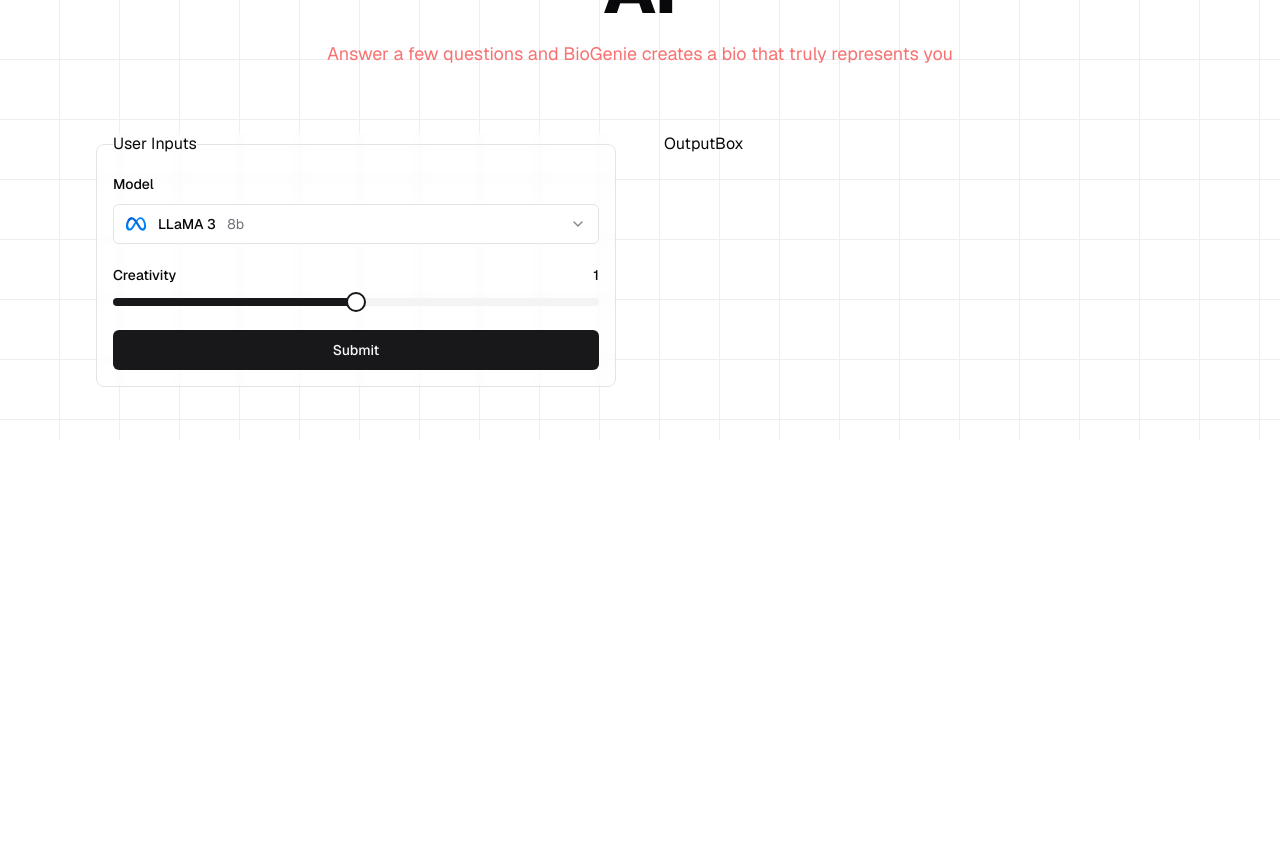
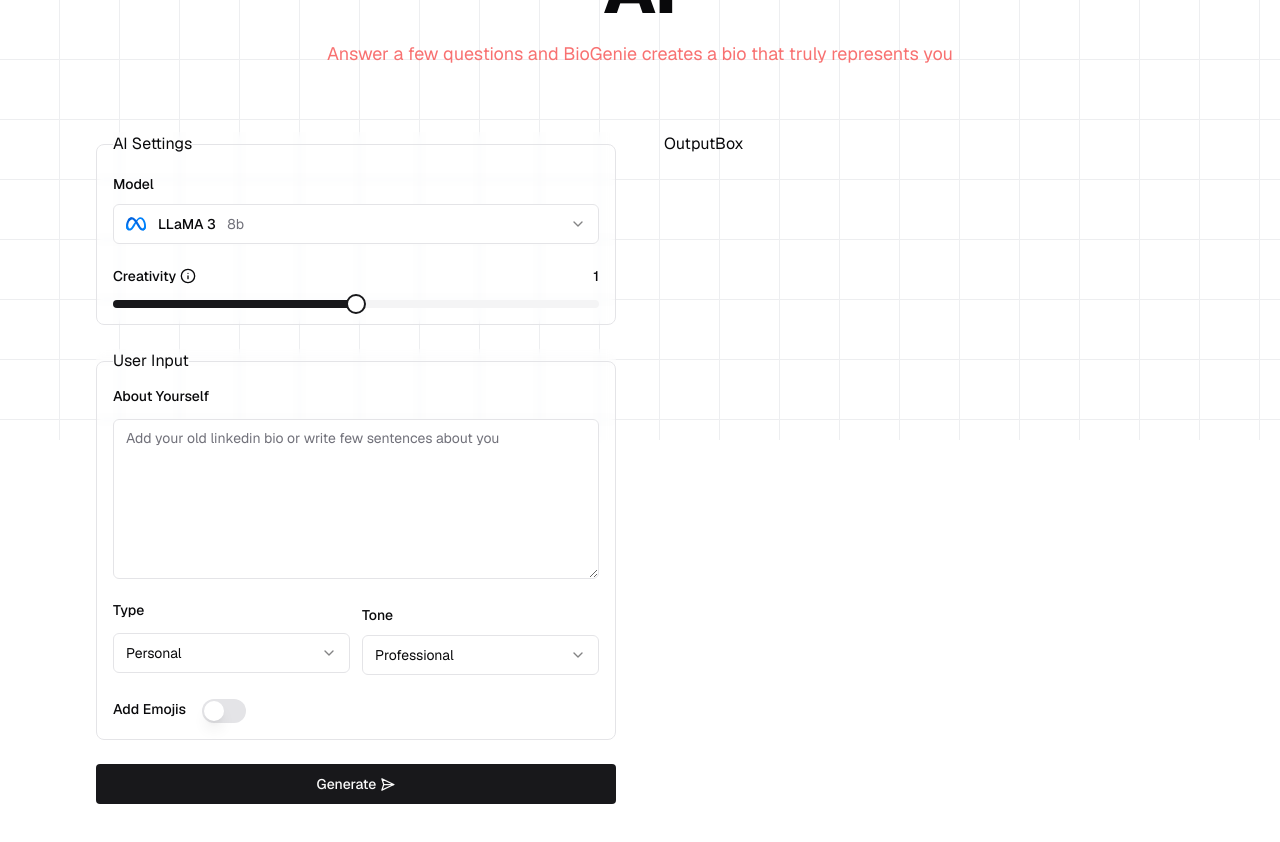
Before and after one commit to Stroller15/BioGenie-ai, a Next.js app: page / in a window 1280 px wide. Shown: the part 360-1202 px from the top of the page. Before the commit the page ends 843 px from the top, so only its background shows below. Built offline with nearby package versions, Linux system fonts and the light colour scheme.

Commit message:
add use input form field and settings

```diff
--- a/src/app/layout.tsx
+++ b/src/app/layout.tsx
@@ -5,6 +5,7 @@ import { GeistSans } from 'geist/font/sans';
 import "./globals.css";
 import { cn } from "@/lib/utils";
 import GridPattern from "@/components/magicui/grid-pattern";
+import { TooltipProvider } from "@/components/ui/tooltip";
 
 
 export const metadata: Metadata = {
@@ -21,7 +22,9 @@ export default function RootLayout({
     <html lang="en">
       <body className={cn(GeistSans.variable, "font-sans ")}>
         <GridPattern width={60} height={60} className="-z-10 opacity-60"/>
-        {children}
+        <TooltipProvider>
+          {children}
+        </TooltipProvider>
       </body>
     </html>
   );
--- a/src/components/magicui/grid-pattern.tsx
+++ b/src/components/magicui/grid-pattern.tsx
@@ -28,7 +28,7 @@ export function GridPattern({
     <svg
       aria-hidden="true"
       className={cn(
-        "pointer-events-none absolute inset-0 h-full w-full fill-gray-400/30 stroke-gray-400/30",
+        "pointer-events-none fixed inset-0 h-full w-full fill-gray-400/30 stroke-gray-400/30",
         className,
       )}
       {...props}
--- a/src/components/shared/InputBox.tsx
+++ b/src/components/shared/InputBox.tsx
@@ -4,9 +4,16 @@ import React from "react";
 import { useForm } from "react-hook-form";
 import { zodResolver } from "@hookform/resolvers/zod";
 import { z } from "zod";
-import { Slider } from "@/components/ui/slider"
+import { Slider } from "@/components/ui/slider";
+import MetaIcon from "../icons/MetaIcon";
+import MistralIcon from "../icons/MistralIcon";
+import GemmaIcon from "../icons/GemmaIcon";
+import WhisperIcon from "../icons/WhisperIcon";
+import { Button } from "@/components/ui/button";
+import { Switch } from "@/components/ui/switch"
 
-import { Button } from "@/components/ui/button";
+
+
 import {
   Form,
   FormControl,
@@ -16,7 +23,6 @@ import {
   FormLabel,
   FormMessage,
 } from "@/components/ui/form";
-import { Input } from "@/components/ui/input";
 import {
   Select,
   SelectContent,
@@ -24,10 +30,14 @@ import {
   SelectTrigger,
   SelectValue,
 } from "@/components/ui/select";
-import MetaIcon from "../icons/MetaIcon";
-import MistralIcon from "../icons/MistralIcon";
-import GemmaIcon from "../icons/GemmaIcon";
-import WhisperIcon from "../icons/WhisperIcon";
+import {
+  Tooltip,
+  TooltipContent,
+  TooltipProvider,
+  TooltipTrigger,
+} from "@/components/ui/tooltip";
+import { Info, SendHorizontal } from "lucide-react";
+import { Textarea } from "../ui/textarea";
 
 const formSchema = z.object({
   model: z.string().min(1, "Model is required"),
@@ -79,7 +89,6 @@ const InputBox = () => {
     console.log(values);
   }
 
-
   return (
     <div className="relative flex flex-col items-start gap-8">
       <Form {...form}>
@@ -88,7 +97,7 @@ const InputBox = () => {
           className="grid w-full items-start gap-6"
         >
           <fieldset className="grid gap-6 rounded-[8px] border p-4 bg-background/10 backdrop-blur-sm">
-            <legend>User Inputs</legend>
+            <legend>AI Settings</legend>
 
             <div className="grid gap-3">
               <FormField
@@ -182,22 +191,134 @@ const InputBox = () => {
               <FormField
                 control={form.control}
                 name="creativeness"
-                render={({ field: {value, onChange} }) => (
+                render={({ field: { value, onChange } }) => (
                   <FormItem>
                     <FormLabel className="flex items-center justify-between pb-2">
-                      <span>Creativity</span>
+                      <span className="flex items-center justify-center">
+                        Creativity
+                        <Tooltip>
+                          <TooltipTrigger>
+                            <Info className="w-4 h-4 ml-1 cursor-pointer" />
+                          </TooltipTrigger>
+                          <TooltipContent
+                            sideOffset={25}
+                            collisionPadding={20}
+                            className="max-w-sm"
+                          >
+                            <p>
+                              A higher value on slider produces more creative
+                              and surprising bios, while a lower value stick to
+                              more predictable and conventional style.
+                            </p>
+                          </TooltipContent>
+                        </Tooltip>
+                      </span>
+
                       <span>{value}</span>
-                     </FormLabel>
+                    </FormLabel>
                     <FormControl>
-                    <Slider defaultValue={[1]} min={0} max={2} step={0.1} onValueChange={(val) => onChange(val)}/>
+                      <Slider
+                        defaultValue={[1]}
+                        min={0}
+                        max={2}
+                        step={0.1}
+                        onValueChange={(val) => onChange(val[0])}
+                      />
                     </FormControl>
                   </FormItem>
                 )}
               />
             </div>
+          </fieldset>
 
-            <Button type="submit">Submit</Button>
+          <fieldset className="grid gap-6 rounded-[8px] border p-4 bg-background/10 backdrop-blur-sm">
+            <legend>User Input</legend>
+
+            <div className="grid gap-3">
+              <FormField
+                control={form.control}
+                name="content"
+                render={({ field }) => (
+                  <FormItem>
+                    <FormLabel className="flex items-center justify-between pb-2">
+                      About Yourself
+                    </FormLabel>
+                    <FormControl>
+                      <Textarea
+                        {...field}
+                        placeholder="Add your old linkedin bio or write few sentences about you"
+                        className="min-h-[10rem]"
+                      />
+                    </FormControl>
+                    <FormMessage />
+                  </FormItem>
+                )}
+              />
+            </div>
+            <div className="grid grid-cols-2 gap-3">
+              <FormField
+                control={form.control}
+                name="type"
+                render={({ field }) => (
+                  <FormItem>
+                    <FormLabel className="flex items-center justify-between pb-2">
+                      Type
+                    </FormLabel>
+                    <Select onValueChange={field.onChange} defaultValue={field.value}>
+                      <SelectTrigger>
+                        <SelectValue placeholder="Select Value" />
+                      </SelectTrigger>
+                      <SelectContent>
+                        <SelectItem value="personal">Personal</SelectItem>
+                        <SelectItem value="brand">Brand</SelectItem>
+                      </SelectContent>
+                    </Select>
+                  </FormItem>
+                )}
+              />
+
+              <FormField
+                control={form.control}
+                name="tone"
+                render={({ field }) => (
+                  <FormItem>
+                    <FormLabel>
+                      Tone
+                    </FormLabel>
+                    <Select onValueChange={field.onChange} defaultValue={field.value}>
+                      <SelectTrigger>
+                        <SelectValue placeholder="Select Value" />
+                      </SelectTrigger>
+                      <SelectContent>
+                        <SelectItem value="professional">Professional</SelectItem>
+                        <SelectItem value="casual">Casual</SelectItem>
+                        <SelectItem value="sarcastic">Sarcastic</SelectItem>
+                        <SelectItem value="funny">Funny</SelectItem>
+                        <SelectItem value="passionate">Passionate</SelectItem>
+                        <SelectItem value="thoughtful">Thoughtful</SelectItem>
+                      </SelectContent>
+                    </Select>
+                  </FormItem>
+                )}
+              />
+            </div>
+
+            <div className="grid gap-3">
+              <FormField
+                control={form.control}
+                name="emojis"
+                render={({ field }) => (
+                  <FormItem className="flex item-center">
+                    <FormLabel className="text-sm mr-4">
+                      Add Emojis
+                    </FormLabel>
+                    <Switch checked={field.value} onCheckedChange={field.onChange}  className="!my-0"/>
+                  </FormItem>
+                )}
+              />
+            </div>
           </fieldset>
+          <Button className="rounded" type="submit">Generate <SendHorizontal className="ml-1" size={15}/></Button>
         </form>
       </Form>
     </div>
```
